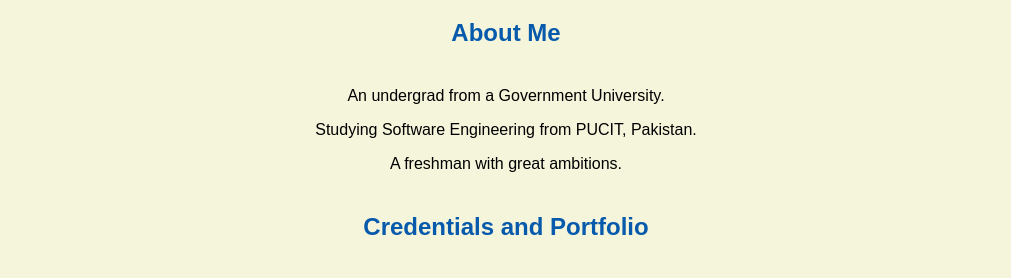
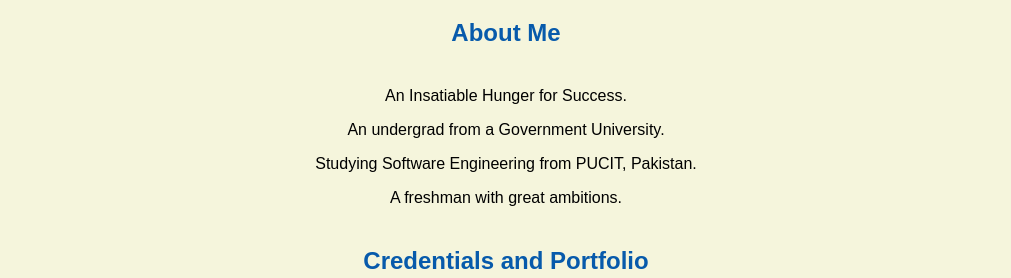
Before and after one commit to haris-bit/haris-bit.github.io, a plain HTML site: page index.html in a window 1280 px wide. Shown: the part 516-794 px from the top of the page, without its empty margins (134-1145 px from the left). Drawn offline with Linux system fonts and the light colour scheme.

Commit message:
Update index.html

```diff
--- a/index.html
+++ b/index.html
@@ -14,6 +14,7 @@
   <img src = "images/banner.jpg" width = "75%"   alt = "banner">
 <h1>Haris Iftikhar's Portal</h1>
 <h2>About Me</h2>
+	  <p> An Insatiable Hunger for Success.</p>
   <p>An undergrad from a Government University.</p>
 <p> Studying Software Engineering from PUCIT, Pakistan. </p>
 <p> A freshman with great ambitions.</p>
```
